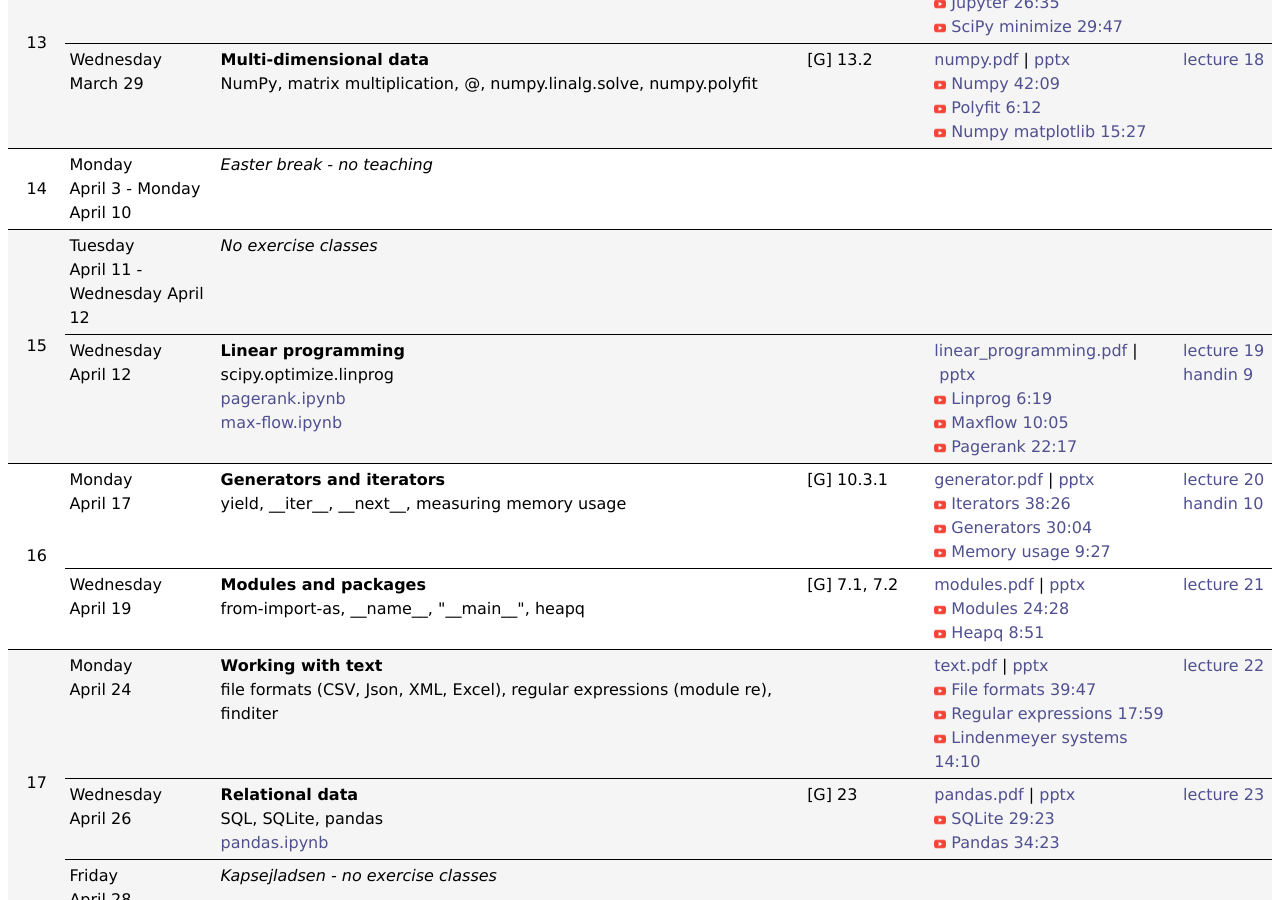
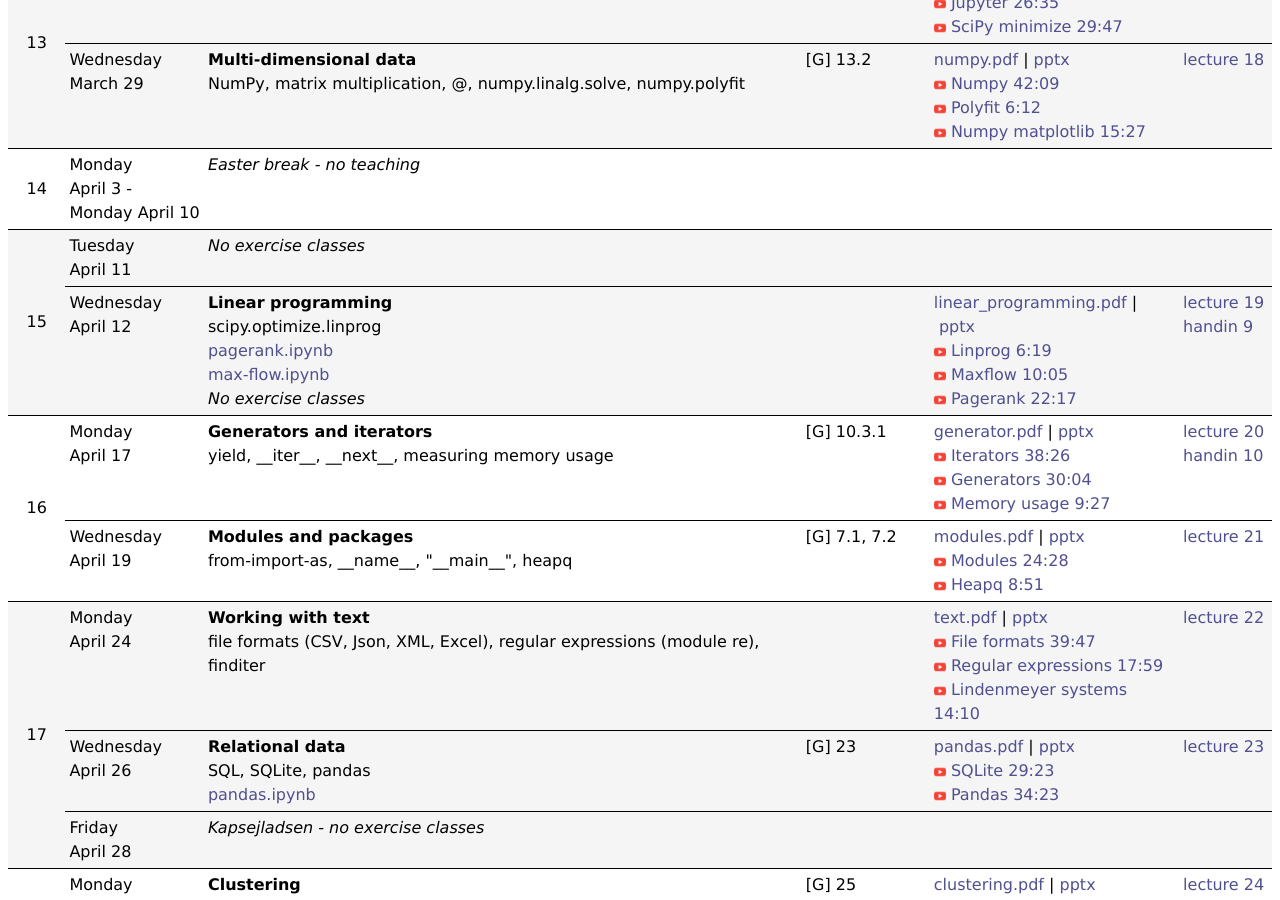
Before and after one commit to gsbrodal/gsbrodal.github.io, a Jekyll site: the page ipsa/plan-compact.html, which Jekyll copies as it is, in a window 1280 px wide and 900 px high, scrolled down 1528 px. Built offline with Jekyll 4.4.1, drawn with Linux system fonts in a browser that asks for light colours.

Commit message:
course plan

```diff
--- a/ipsa/plan-compact.html
+++ b/ipsa/plan-compact.html
@@ -32,8 +32,8 @@
 <tr style="border-bottom: 1px solid black;background-color: #f5f5f5;"><td style="vertical-align: middle; text-align: center;" rowspan="2">13</td><td>Monday<br>March 27</td><td><strong>Visualization and optimization</strong><br>Matplotlib, Jupyter, scipy.optimize.minimize</td><td>[G] 13</td><td><a href="slides/optimization.pdf" target="_blank">optimization.pdf</a>&nbsp;|&nbsp;<a href="slides/optimization.pptx" target="_blank">pptx</a><br><img src="youtube.png" class="icon">&nbsp;<a href="https://youtu.be/ztIxWwz5kmA" target="_blank">Matplotlib 1:03:40</a><br><img src="youtube.png" class="icon">&nbsp;<a href="https://youtu.be/FJJw4pS1Tvw" target="_blank">Jupyter 26:35</a><br><img src="youtube.png" class="icon">&nbsp;<a href="https://youtu.be/qAWOnPfZkGM" target="_blank">SciPy minimize 29:47</a></td><td><a href="exercises.html#lecture17" target="_blank">lecture 17</a></td></tr>
 <tr style="border-bottom: 1px solid black;background-color: #f5f5f5;"><td>Wednesday<br>March 29</td><td><strong>Multi-dimensional data</strong><br>NumPy, matrix multiplication, @, numpy.linalg.solve, numpy.polyfit</td><td>[G] 13.2</td><td><a href="slides/numpy.pdf" target="_blank">numpy.pdf</a>&nbsp;|&nbsp;<a href="slides/numpy.pptx" target="_blank">pptx</a><br><img src="youtube.png" class="icon">&nbsp;<a href="https://youtu.be/19u7w2HdkBE" target="_blank">Numpy 42:09</a><br><img src="youtube.png" class="icon">&nbsp;<a href="https://youtu.be/wsa8Gm5vM5o" target="_blank">Polyfit 6:12</a><br><img src="youtube.png" class="icon">&nbsp;<a href="https://youtu.be/7Tp0Nl7jw_I" target="_blank">Numpy matplotlib 15:27</a></td><td><a href="exercises.html#lecture18" target="_blank">lecture 18</a></td></tr>
 <tr style="border-bottom: 1px solid black;"><td style="vertical-align: middle; text-align: center;" rowspan="1">14</td><td>Monday<br>April 3 - Monday April 10</td><td><em>Easter break - no teaching</em></td><td></td><td></td><td></td></tr>
-<tr style="border-bottom: 1px solid black;background-color: #f5f5f5;"><td style="vertical-align: middle; text-align: center;" rowspan="2">15</td><td>Tuesday<br>April 11 - Wednesday April 12</td><td><em>No exercise classes</em></td><td></td><td></td><td></td></tr>
-<tr style="border-bottom: 1px solid black;background-color: #f5f5f5;"><td>Wednesday<br>April 12</td><td><strong>Linear programming</strong><br>scipy.optimize.linprog<br><a href="pagerank.ipynb" target="_blank">pagerank.ipynb</a><br><a href="max-flow.ipynb" target="_blank">max-flow.ipynb</a></td><td></td><td><a href="slides/linear_programming.pdf" target="_blank">linear_programming.pdf</a>&nbsp;|&nbsp;<a href="slides/linear_programming.pptx" target="_blank">pptx</a><br><img src="youtube.png" class="icon">&nbsp;<a href="https://youtu.be/uuosEqyLJiM" target="_blank">Linprog 6:19</a><br><img src="youtube.png" class="icon">&nbsp;<a href="https://youtu.be/rBHq_AacWww" target="_blank">Maxflow 10:05</a><br><img src="youtube.png" class="icon">&nbsp;<a href="https://youtu.be/SlhNL4jrhXw" target="_blank">Pagerank 22:17</a></td><td><a href="exercises.html#lecture19" target="_blank">lecture 19</a><br><a href="exercises.html#handin9" target="_blank">handin 9</a></td></tr>
+<tr style="border-bottom: 1px solid black;background-color: #f5f5f5;"><td style="vertical-align: middle; text-align: center;" rowspan="2">15</td><td>Tuesday<br>April 11</td><td><em>No exercise classes</em></td><td></td><td></td><td></td></tr>
+<tr style="border-bottom: 1px solid black;background-color: #f5f5f5;"><td>Wednesday<br>April 12</td><td><strong>Linear programming</strong><br>scipy.optimize.linprog<br><a href="pagerank.ipynb" target="_blank">pagerank.ipynb</a><br><a href="max-flow.ipynb" target="_blank">max-flow.ipynb</a><br><em>No exercise classes</em></td><td></td><td><a href="slides/linear_programming.pdf" target="_blank">linear_programming.pdf</a>&nbsp;|&nbsp;<a href="slides/linear_programming.pptx" target="_blank">pptx</a><br><img src="youtube.png" class="icon">&nbsp;<a href="https://youtu.be/uuosEqyLJiM" target="_blank">Linprog 6:19</a><br><img src="youtube.png" class="icon">&nbsp;<a href="https://youtu.be/rBHq_AacWww" target="_blank">Maxflow 10:05</a><br><img src="youtube.png" class="icon">&nbsp;<a href="https://youtu.be/SlhNL4jrhXw" target="_blank">Pagerank 22:17</a></td><td><a href="exercises.html#lecture19" target="_blank">lecture 19</a><br><a href="exercises.html#handin9" target="_blank">handin 9</a></td></tr>
 <tr style="border-bottom: 1px solid black;"><td style="vertical-align: middle; text-align: center;" rowspan="2">16</td><td>Monday<br>April 17</td><td><strong>Generators and iterators</strong><br>yield, __iter__, __next__, measuring memory usage</td><td>[G] 10.3.1</td><td><a href="slides/generator.pdf" target="_blank">generator.pdf</a>&nbsp;|&nbsp;<a href="slides/generator.pptx" target="_blank">pptx</a><br><img src="youtube.png" class="icon">&nbsp;<a href="https://youtu.be/MVFJeRrh6nU" target="_blank">Iterators 38:26</a><br><img src="youtube.png" class="icon">&nbsp;<a href="https://youtu.be/jIHeDtYesoE" target="_blank">Generators 30:04</a><br><img src="youtube.png" class="icon">&nbsp;<a href="https://youtu.be/RSlz3tAv2sw" target="_blank">Memory usage 9:27</a></td><td><a href="exercises.html#lecture20" target="_blank">lecture 20</a><br><a href="exercises.html#handin10" target="_blank">handin 10</a></td></tr>
 <tr style="border-bottom: 1px solid black;"><td>Wednesday<br>April 19</td><td><strong>Modules and packages</strong><br>from-import-as, __name__, "__main__", heapq</td><td>[G] 7.1, 7.2</td><td><a href="slides/modules.pdf" target="_blank">modules.pdf</a>&nbsp;|&nbsp;<a href="slides/modules.pptx" target="_blank">pptx</a><br><img src="youtube.png" class="icon">&nbsp;<a href="https://youtu.be/qgCTQasroG8" target="_blank">Modules 24:28</a><br><img src="youtube.png" class="icon">&nbsp;<a href="https://youtu.be/pFC0au2Cp6U" target="_blank">Heapq 8:51</a></td><td><a href="exercises.html#lecture21" target="_blank">lecture 21</a></td></tr>
 <tr style="border-bottom: 1px solid black;background-color: #f5f5f5;"><td style="vertical-align: middle; text-align: center;" rowspan="3">17</td><td>Monday<br>April 24</td><td><strong>Working with text</strong><br>file formats (CSV, Json, XML, Excel), regular expressions (module re), finditer</td><td></td><td><a href="slides/text.pdf" target="_blank">text.pdf</a>&nbsp;|&nbsp;<a href="slides/text.pptx" target="_blank">pptx</a><br><img src="youtube.png" class="icon">&nbsp;<a href="https://youtu.be/8YioTtMHfdA" target="_blank">File formats 39:47</a><br><img src="youtube.png" class="icon">&nbsp;<a href="https://youtu.be/EAxKSZ5mta0" target="_blank">Regular expressions 17:59</a><br><img src="youtube.png" class="icon">&nbsp;<a href="https://youtu.be/lPE09anjtGs" target="_blank">Lindenmeyer systems 14:10</a></td><td><a href="exercises.html#lecture22" target="_blank">lecture 22</a></td></tr>
--- a/ipsa/plan-full.html
+++ b/ipsa/plan-full.html
@@ -144,10 +144,10 @@
 <tr style="background-color: #f5f5f5;border-bottom: 1px solid black;"><td><i>Exercises</i></td><td><a href="exercises.html#lecture18">lecture 18</a></td></tr>
 <tr style=""><td style="vertical-align: middle; text-align: center;" rowspan="2">14</td><td colspan="2"><strong>Monday April 3 - Monday April 10</strong></td></tr>
 <tr style="border-bottom: 1px solid black;"><td colspan="2"><em>Easter break - no teaching</em></td></tr>
-<tr style="background-color: #f5f5f5;"><td style="vertical-align: middle; text-align: center;" rowspan="7">15</td><td colspan="2"><strong>Tuesday April 11 - Wednesday April 12</strong></td></tr>
+<tr style="background-color: #f5f5f5;"><td style="vertical-align: middle; text-align: center;" rowspan="7">15</td><td colspan="2"><strong>Tuesday April 11</strong></td></tr>
 <tr style="background-color: #f5f5f5;border-bottom: 1px solid black;"><td colspan="2"><em>No exercise classes</em></td></tr>
 <tr style="background-color: #f5f5f5;"><td colspan="2"><strong>Wednesday April 12</strong></td></tr>
-<tr style="background-color: #f5f5f5;"><td colspan="2"><strong>Linear programming</strong><br>scipy.optimize.linprog<br><a href="pagerank.ipynb">pagerank.ipynb</a><br><a href="max-flow.ipynb">max-flow.ipynb</a></td></tr>
+<tr style="background-color: #f5f5f5;"><td colspan="2"><strong>Linear programming</strong><br>scipy.optimize.linprog<br><a href="pagerank.ipynb">pagerank.ipynb</a><br><a href="max-flow.ipynb">max-flow.ipynb</a><br><em>No exercise classes</em></td></tr>
 <tr style="background-color: #f5f5f5;"><td><i>Slides</i></td><td><a href="slides/linear_programming.pdf">linear_programming.pdf</a>&nbsp;|&nbsp;<a href="slides/linear_programming.pptx">pptx</a></td></tr>
 <tr style="background-color: #f5f5f5;"><td><i>Videos</i></td><td><img src="youtube.png" class="icon">&nbsp;<a href="https://youtu.be/uuosEqyLJiM">Linprog 6:19</a><br><img src="youtube.png" class="icon">&nbsp;<a href="https://youtu.be/rBHq_AacWww">Maxflow 10:05</a><br><img src="youtube.png" class="icon">&nbsp;<a href="https://youtu.be/SlhNL4jrhXw">Pagerank 22:17</a></td></tr>
 <tr style="background-color: #f5f5f5;border-bottom: 1px solid black;"><td><i>Exercises</i></td><td><a href="exercises.html#lecture19">lecture 19</a><br><a href="exercises.html#handin9">handin 9</a></td></tr>
```
